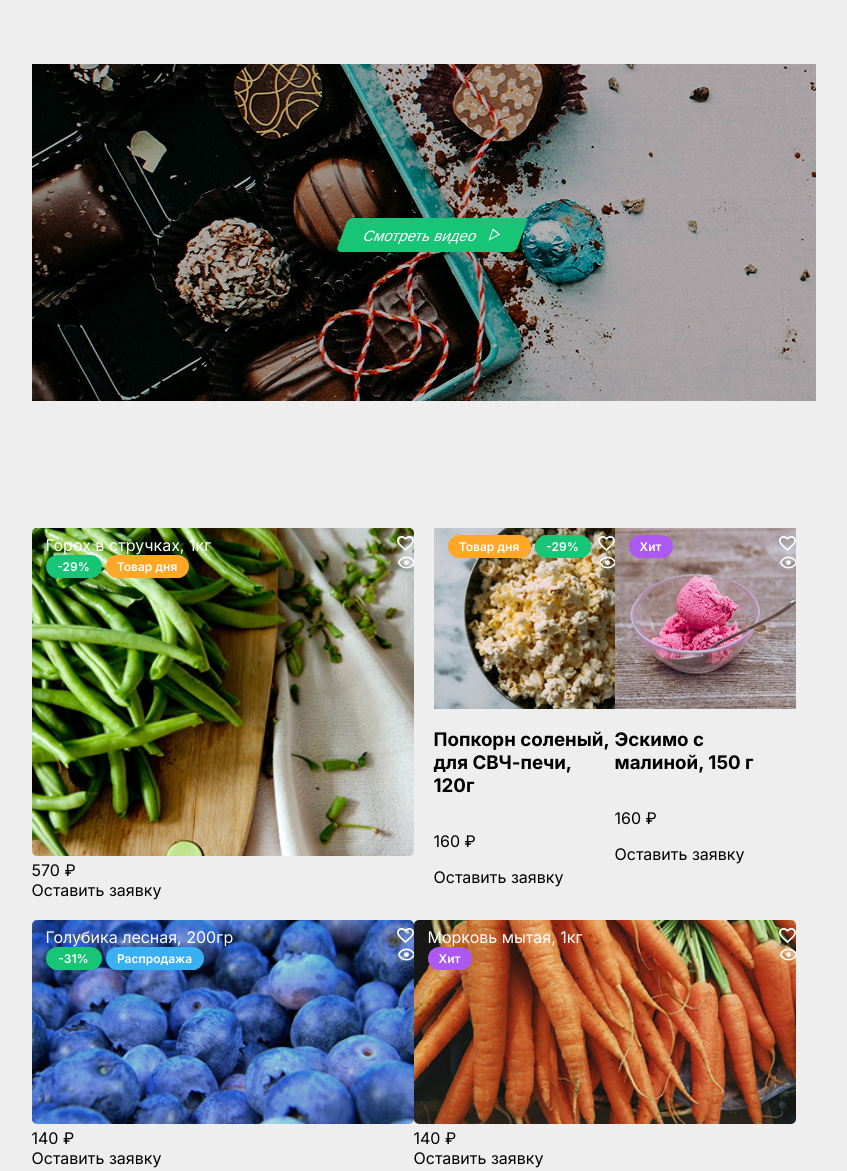
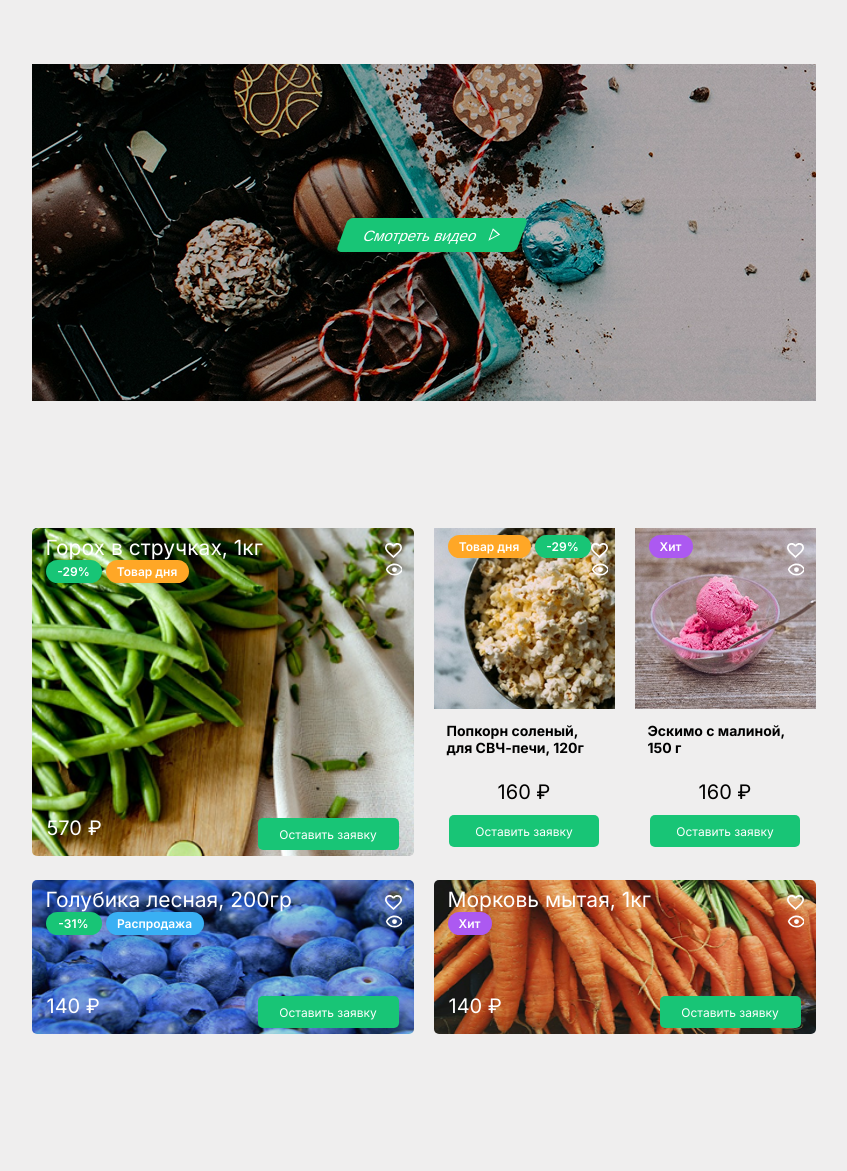
Before and after one commit to nikitakozhukhar/RocketBusiness, a website built with webpack: page src/index.html in a window 1280 px wide. Shown: the whole page, without its empty margins (96-943 px from the left). After the commit the page ends 1046 px from the top, so only its background shows below. Built offline with nearby package versions, Linux system fonts and the light colour scheme.

Commit message:
update mobile and tablet styles

```diff
--- a/src/styles/main.scss
+++ b/src/styles/main.scss
@@ -79,3 +79,9 @@ body {
   width: 44px;
   height: 23px;
 }
+
+.card_footer {
+  position: absolute;
+  width: 100%;
+  display: flex;
+}
--- a/src/styles/mobile.scss
+++ b/src/styles/mobile.scss
@@ -136,7 +136,13 @@ $sellout-product: #39b0f4;
         padding-bottom: 14px;
         bottom: 0px;
         color: $text-color;
+
+        .cards_promo-tablet {
+          display: none;
+        }
       }
+
+
 
       .card_price {
         font-size: 20px;
--- a/src/styles/tablet.scss
+++ b/src/styles/tablet.scss
@@ -45,12 +45,25 @@ $sellout-product: #39b0f4;
       flex-wrap: wrap;
       max-width: 785px;
       gap: 20px;
+
+      .card_title {
+        font-size: 21px;
+      }
+
+      .card_header__right {
+        padding: 7px 12px 0 0;
+      }
+    }
+
+    .tablete-hide {
+      display: none;
     }
 
     .card_image {
       width: 382px;
       border-radius: 5px;
     }
+
     .card_image.peas {
       height: 328px;
       object-fit: cover;
@@ -60,22 +73,77 @@ $sellout-product: #39b0f4;
       gap: 10px;
     }
 
+    .cards_promo-tablet {
+      display: flex;
+      flex-direction: column;
+      flex-grow: 1;
+    }
+
+    .card_price {
+      align-self: flex-end;
+      margin-bottom: 10px;
+      color: $text-color;
+      font-size: 20px;
+    }
+
+    .card_application {
+      display: flex;
+      align-self: flex-end;
+      align-items: center;
+      justify-content: center;
+      width: 141px;
+      height: 32px;
+      border-radius: 5px;
+      background-color: $primary;
+      color: $text-color;
+      font-size: 12px;
+    }
+
     .left-col {
       width: 382px;
     }
 
     .middle-col {
       display: flex;
-      order: 3
+      gap: 20px;
+      order: 3;
+
+      .card_image {
+        height: 154px;
+      }
+    }
+
+    .card_footer {
+      justify-content: space-between;
+      gap: 15px;
+      padding: 0 15px 0 15px;
+      bottom: 10px
     }
 
     .right-col {
       width: 362px;
+      height: 328px;
+
+      .product-card__title {
+        margin: 13px;
+        font-size: 14px;
+      }
+
+      .product-card__price {
+        align-self: center;
+        margin: 11px;
+        font-size: 20px;
+      }
+
+      .card_application {
+        width: 150px;
+        align-self: center;
+      }
     }
 
     .slider-track {
       display: flex;
-
+      gap:20px;
     }
 
     .product-card {
```
